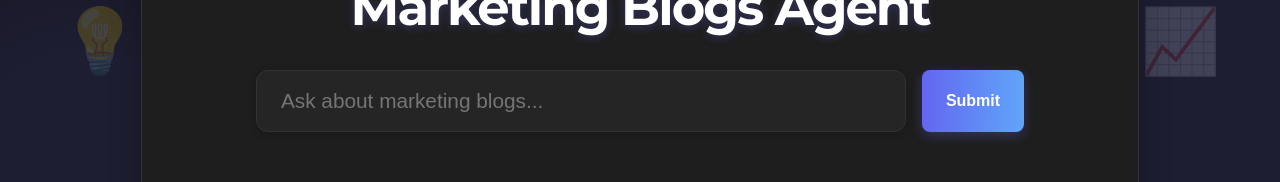
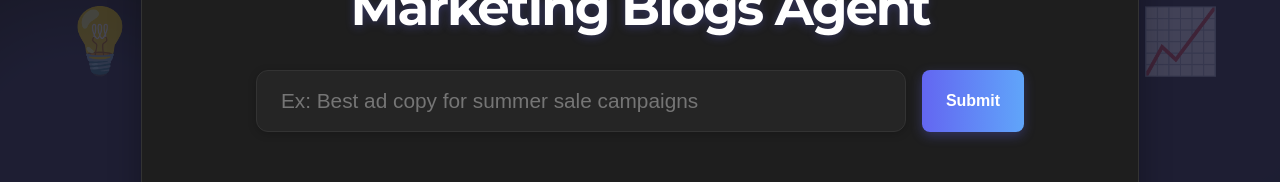
Before and after one commit to Yash55555555555/Agent-for-Marketing-Blogs, a React (Vite) app in the folder frontend/: page / in a window 1280 px wide. Shown: the part 160-342 px from the top of the page. Built offline with nearby package versions, Linux system fonts and the light colour scheme.

Commit message:
placeholder correction

```diff
--- a/frontend/src/App.jsx
+++ b/frontend/src/App.jsx
@@ -40,7 +40,7 @@ export default function App() {
             type="text"
             value={query}
             onChange={e => setQuery(e.target.value)}
-            placeholder="Ask about marketing blogs..."
+            placeholder="Ex: Best ad copy for summer sale campaigns"
             className="input"
             required
           />
```
